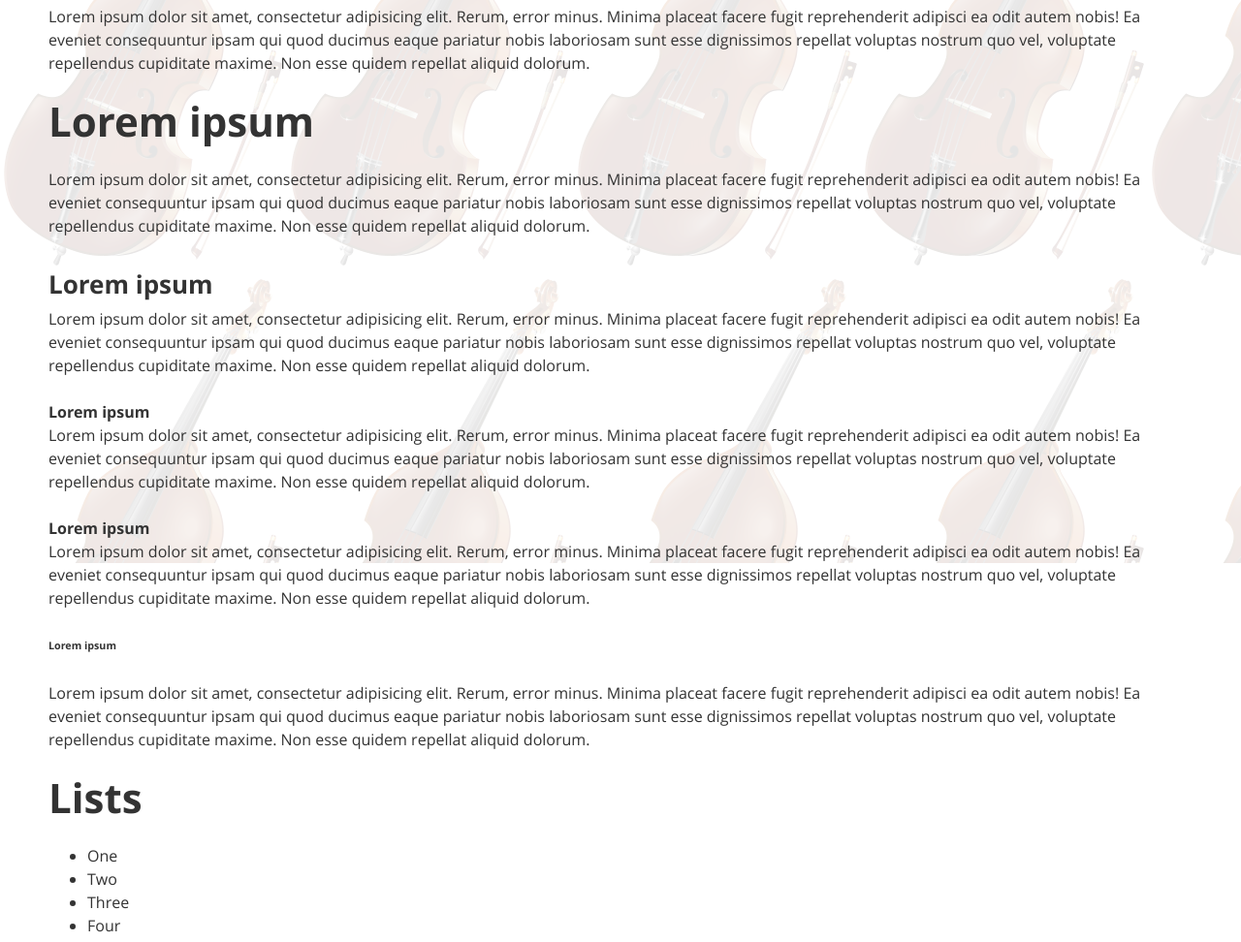
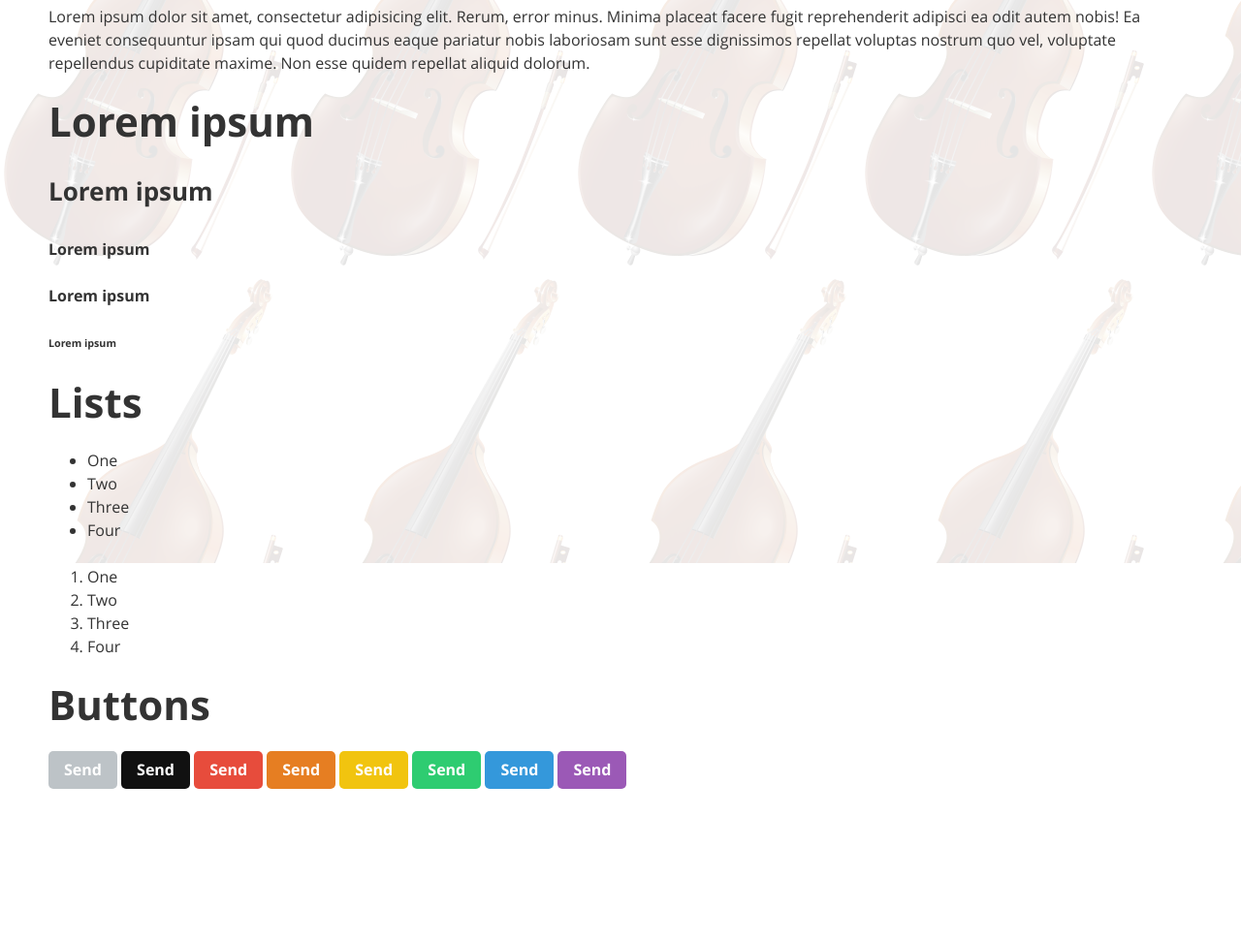
Before and after one commit to gitter-badger/bass, a website built with webpack: page src/index.html in a window 1280 px wide. Shown: the part 219-1191 px from the top of the page at 97% size. After the commit the page ends 1057 px from the top, so only its background shows below. Built offline with nearby package versions, Linux system fonts and the light colour scheme.

Commit message:
remove p from headings section of index

```diff
--- a/src/index.html
+++ b/src/index.html
@@ -23,20 +23,14 @@
         <p>Lorem ipsum dolor sit amet, consectetur adipisicing elit. Rerum, error minus. Minima placeat facere fugit reprehenderit adipisci ea odit autem nobis! Ea eveniet consequuntur ipsam qui quod ducimus eaque pariatur nobis laboriosam sunt esse dignissimos repellat voluptas nostrum quo vel, voluptate repellendus cupiditate maxime. Non esse quidem repellat aliquid dolorum.</p>
 
         <h2>Lorem ipsum</h2>
-        <p>Lorem ipsum dolor sit amet, consectetur adipisicing elit. Rerum, error minus. Minima placeat facere fugit reprehenderit adipisci ea odit autem nobis! Ea eveniet consequuntur ipsam qui quod ducimus eaque pariatur nobis laboriosam sunt esse dignissimos repellat voluptas nostrum quo vel, voluptate repellendus cupiditate maxime. Non esse quidem repellat aliquid dolorum.</p>
 
         <h3>Lorem ipsum</h3>
-        <p>Lorem ipsum dolor sit amet, consectetur adipisicing elit. Rerum, error minus. Minima placeat facere fugit reprehenderit adipisci ea odit autem nobis! Ea eveniet consequuntur ipsam qui quod ducimus eaque pariatur nobis laboriosam sunt esse dignissimos repellat voluptas nostrum quo vel, voluptate repellendus cupiditate maxime. Non esse quidem repellat aliquid dolorum.</p>
 
         <h4>Lorem ipsum</h4>
-        <p>Lorem ipsum dolor sit amet, consectetur adipisicing elit. Rerum, error minus. Minima placeat facere fugit reprehenderit adipisci ea odit autem nobis! Ea eveniet consequuntur ipsam qui quod ducimus eaque pariatur nobis laboriosam sunt esse dignissimos repellat voluptas nostrum quo vel, voluptate repellendus cupiditate maxime. Non esse quidem repellat aliquid dolorum.</p>
 
         <h5>Lorem ipsum</h5>
-        <p>Lorem ipsum dolor sit amet, consectetur adipisicing elit. Rerum, error minus. Minima placeat facere fugit reprehenderit adipisci ea odit autem nobis! Ea eveniet consequuntur ipsam qui quod ducimus eaque pariatur nobis laboriosam sunt esse dignissimos repellat voluptas nostrum quo vel, voluptate repellendus cupiditate maxime. Non esse quidem repellat aliquid dolorum.</p>
 
         <h6>Lorem ipsum</h6>
-        <p>Lorem ipsum dolor sit amet, consectetur adipisicing elit. Rerum, error minus. Minima placeat facere fugit reprehenderit adipisci ea odit autem nobis! Ea eveniet consequuntur ipsam qui quod ducimus eaque pariatur nobis laboriosam sunt esse dignissimos repellat voluptas nostrum quo vel, voluptate repellendus cupiditate maxime. Non esse quidem repellat aliquid dolorum.</p>
-
 
         <h2>Lists</h2>
         <ul>
@@ -52,7 +46,6 @@
             <li>Three</li>
             <li>Four</li>
         </ol>
-
 
         <h2>Buttons</h2>
         <button class="c-button">Send</button>
```
